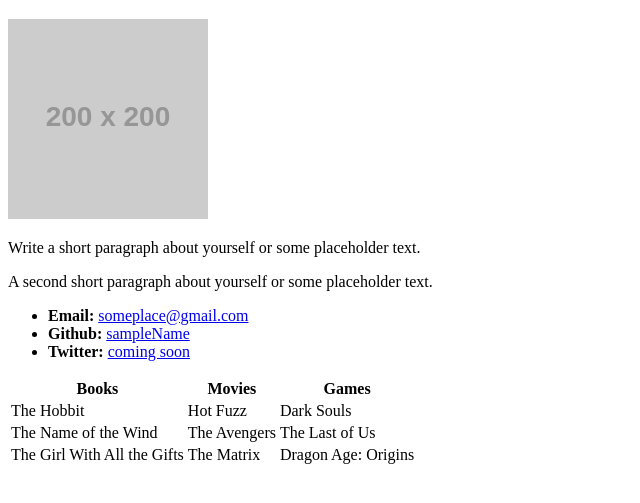
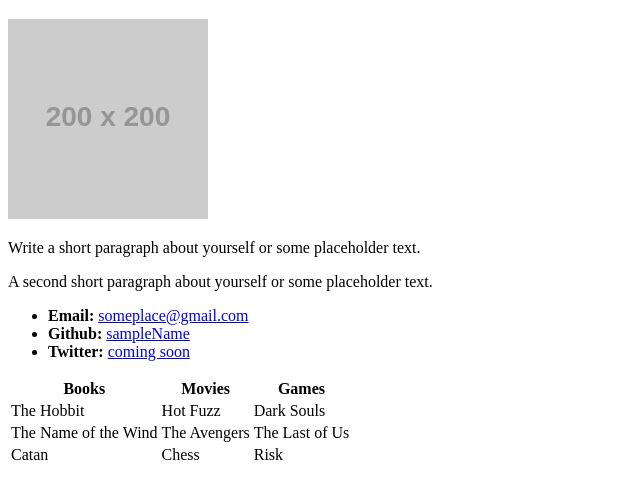
Before and after one commit to skornajcik/skornajcik.github.io, a plain HTML site: page index.html in a window 1280 px wide. Shown: the part 61-564 px from the top of the page, without its empty margins (0-640 px from the left). Drawn offline with Linux system fonts and the light colour scheme; placeholder pictures from the web are drawn by us.

Commit message:
Update index.html

```diff
--- a/index.html
+++ b/index.html
@@ -37,9 +37,9 @@
       <td>The Last of Us</td>
     </tr>
     <tr>
-      <td>The Girl With All the Gifts</td>
-      <td>The Matrix</td>
-      <td>Dragon Age: Origins</td>
+      <td>Catan</td>
+      <td>Chess</td>
+      <td>Risk</td>
     </tr>
   </table>
   <br>
```
